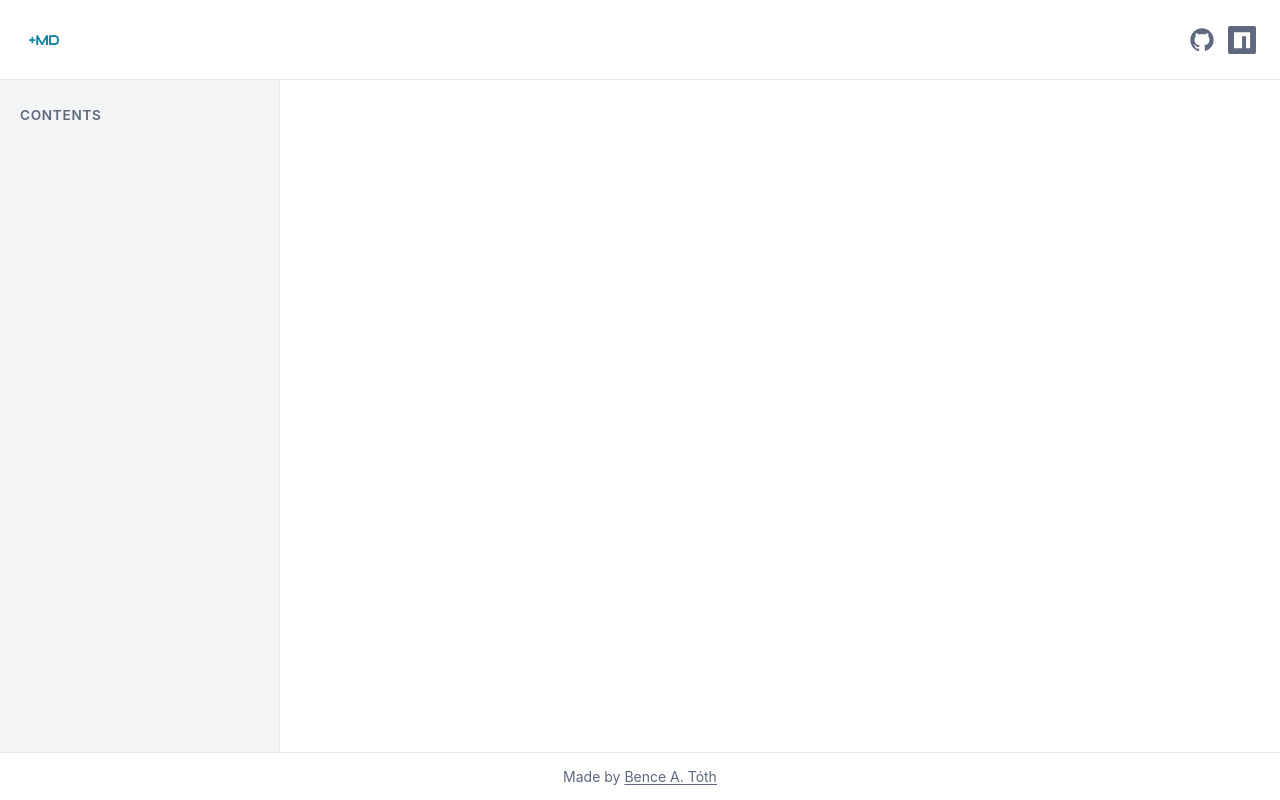
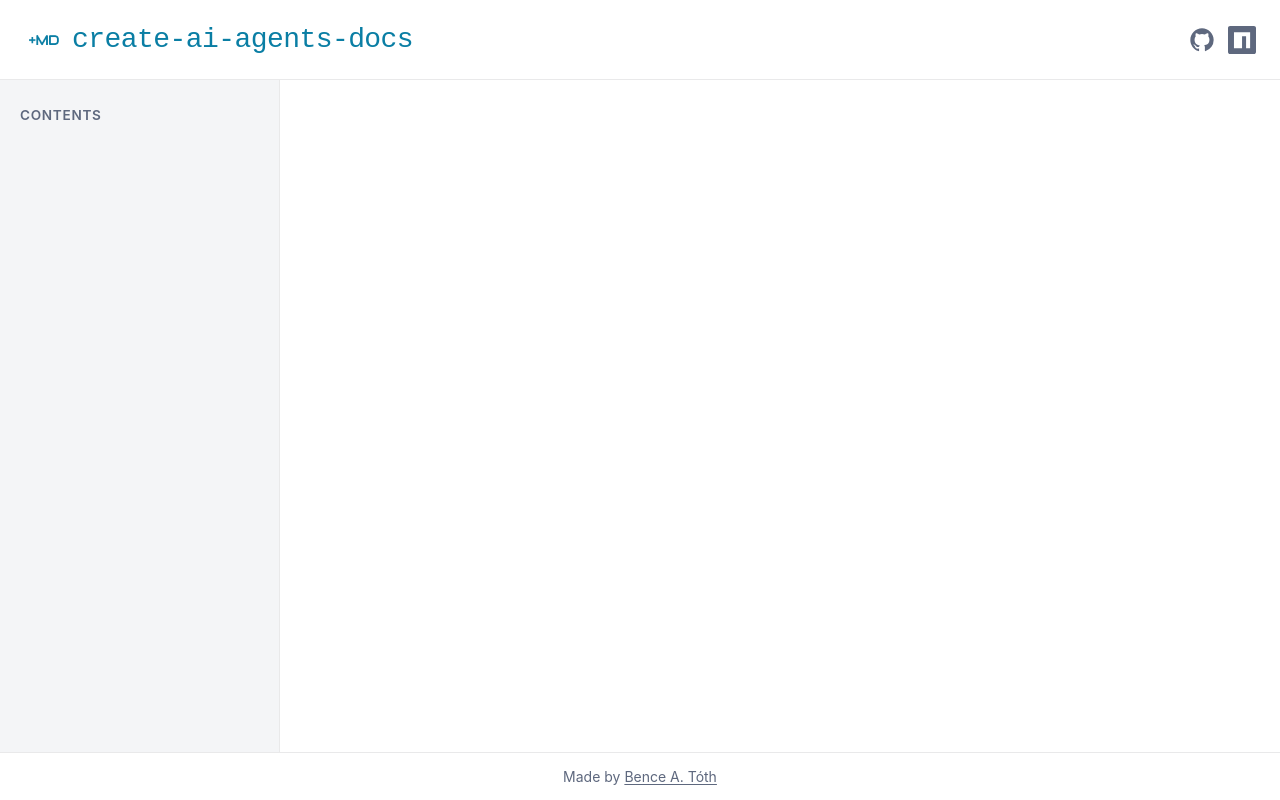
Before and after one commit to bence-toth/create-ai-agents-docs, a website: page docs/template.html in a window 1280 px wide. Drawn offline with Linux system fonts and the light colour scheme; a web font is replaced by a local one.

Commit message:
docs: add title on docs page

```diff
--- a/docs/template.html
+++ b/docs/template.html
@@ -425,6 +425,7 @@
               <source srcset="logo-dark.png" media="(prefers-color-scheme: dark)" />
               <img src="logo-light.png" alt="create-ai-agents-docs" />
             </picture>
+            create-ai-agents-docs
           </a>
         </h1>
         <nav class="header-links" aria-label="External links">
```
